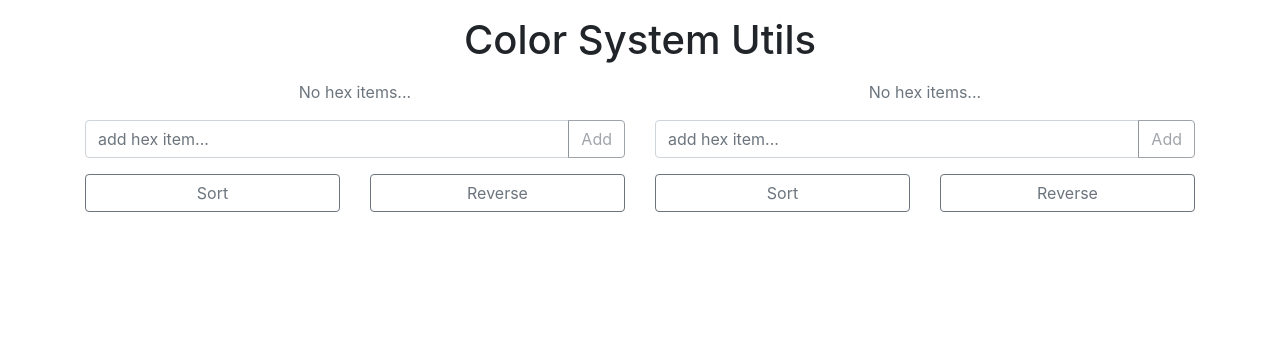
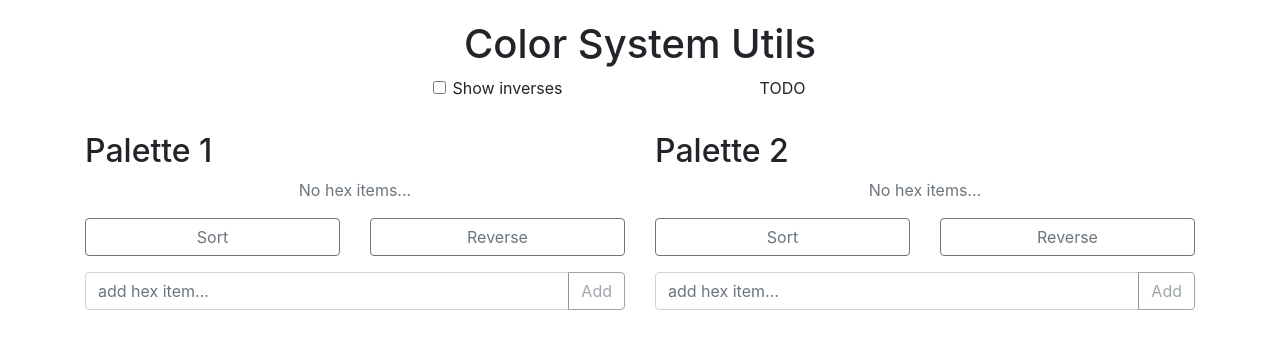
Before and after one commit to colinrobertbrooks/color-system-utils, a React (Create React App) app: page / in a window 1280 px wide. Shown: the top 348 px of the page. Built offline with nearby package versions, Linux system fonts and the light colour scheme.

Commit message:
show inverses

```diff
--- a/src/components/App.js
+++ b/src/components/App.js
@@ -1,5 +1,6 @@
-import React from "react";
+import React, { useState } from "react";
 import { Container, Row, Col } from "reactstrap";
+import Checkbox from "./Checkbox";
 import ItemInputGroup from "./ItemInputGroup";
 import ItemsList from "./ItemsList";
 import ItemSorts from "./ItemSorts";
@@ -12,29 +13,53 @@ function App() {
   const [palette2Items, setPalette2Items] = useItems({
     localStorageKey: "PALETTE_2_ITEMS"
   });
+  const [showInverses, setShowInverses] = useState(false);
 
   return (
     <Container>
       <Row>
         <Col xs={12}>
-          <h1 className="text-center mt-3 mb-3">Color System Utils</h1>
+          <h1 className="text-center">Color System Utils</h1>
+          <div className="text-center"></div>
         </Col>
+        <Col xs={3} />
+        <Col xs={3} className="text-center mb-3">
+          <Checkbox
+            label="Show inverses"
+            checked={showInverses}
+            onChange={event => setShowInverses(event.target.checked)}
+          />
+        </Col>
+        <Col xs={3} className="text-center mb-3">
+          <p>TODO</p>
+        </Col>
+        <Col xs={3} />
         <Col xs={6}>
-          <ItemsList items={palette1Items} setItems={setPalette1Items} />
+          <h2>Palette 1</h2>
+          <ItemsList
+            items={palette1Items}
+            setItems={setPalette1Items}
+            showInverses={showInverses}
+          />
+          <div className="mt-3">
+            <ItemSorts items={palette1Items} setItems={setPalette1Items} />
+          </div>
           <div className="mt-3">
             <ItemInputGroup items={palette1Items} setItems={setPalette1Items} />
           </div>
-          <div className="mt-3">
-            <ItemSorts items={palette1Items} setItems={setPalette1Items} />
-          </div>
         </Col>
         <Col xs={6}>
-          <ItemsList items={palette2Items} setItems={setPalette2Items} />
+          <h2>Palette 2</h2>
+          <ItemsList
+            items={palette2Items}
+            setItems={setPalette2Items}
+            showInverses={showInverses}
+          />
+          <div className="mt-3">
+            <ItemSorts items={palette2Items} setItems={setPalette2Items} />
+          </div>
           <div className="mt-3">
             <ItemInputGroup items={palette2Items} setItems={setPalette2Items} />
-          </div>
-          <div className="mt-3">
-            <ItemSorts items={palette2Items} setItems={setPalette2Items} />
           </div>
         </Col>
       </Row>
--- /dev/null
+++ b/src/components/Checkbox.js
@@ -0,0 +1,13 @@
+import React from "react";
+import { FormGroup, Label, Input } from "reactstrap";
+
+const Checkbox = ({ label, checked, onChange }) => (
+  <FormGroup check>
+    <Label check>
+      <Input type="checkbox" checked={checked} onChange={onChange} />
+      {label}
+    </Label>
+  </FormGroup>
+);
+
+export default Checkbox;
--- a/src/components/ItemInputGroup.js
+++ b/src/components/ItemInputGroup.js
@@ -3,7 +3,7 @@ import { InputGroup, Input, InputGroupAddon, Button } from "reactstrap";
 
 const ItemInputGroup = ({ items, setItems }) => {
   const [inputVal, setInputVal] = useState("");
-  const inputValIsValidItem = /^#[0-9A-F]{6}$/i.test(inputVal);
+  const inputValIsValidItem = /^#[0-9A-F]{6}$/i.test(inputVal); // hex (e.g. #000000)
   const inputValIsDuplicateItem = Boolean(
     items.find(({ hex }) => hex === inputVal)
   );
--- a/src/components/ItemsList.js
+++ b/src/components/ItemsList.js
@@ -1,5 +1,6 @@
 import React from "react";
 import { DragDropContext, Droppable, Draggable } from "react-beautiful-dnd";
+import { invert } from "polished";
 
 const reorder = (list, startIndex, endIndex) => {
   const result = Array.from(list);
@@ -12,8 +13,9 @@ const getItemStyle = (hex, isDragging, draggableStyle) => ({
   background: hex,
   border: "1px solid #ced4da",
   boxShadow: isDragging ? "0 8px 6px -6px #ddd" : undefined,
-  borderRadius: "4px",
-  marginBottom: "8px",
+  color: invert(hex),
+  borderRadius: 4,
+  marginBottom: 8,
   padding: 16,
   userSelect: "none",
   ...draggableStyle
@@ -21,12 +23,12 @@ const getItemStyle = (hex, isDragging, draggableStyle) => ({
 
 const getListStyle = (/* isDraggingOver */) => ({
   border: "1px solid #ced4da",
-  borderRadius: "4px",
+  borderRadius: 4,
   padding: "15px 10px 5px 10px",
   width: "100%"
 });
 
-const ItemInputGroup = ({ items, setItems }) => {
+const ItemInputGroup = ({ items, setItems, showInverses }) => {
   const onDragEnd = result => {
     if (!result.destination) return;
     const nextItems = reorder(
@@ -73,6 +75,23 @@ const ItemInputGroup = ({ items, setItems }) => {
                         >
                           <span aria-hidden="true">x</span>
                         </button>
+                        {showInverses && (
+                          <div
+                            className="small"
+                            title={`Inverse of ${item}`}
+                            style={{
+                              background: invert(item),
+                              borderRadius: 4,
+                              color: item,
+                              marginTop: 2,
+                              padding: 4,
+                              textAlign: "center",
+                              width: 60
+                            }}
+                          >
+                            {invert(item)}
+                          </div>
+                        )}
                       </div>
                     )}
                   </Draggable>
--- a/src/index.css
+++ b/src/index.css
@@ -1,3 +1,5 @@
 body {
+  margin-top: 20px;
+  margin-bottom: 40px;
   min-width: 320px;
 }
```
